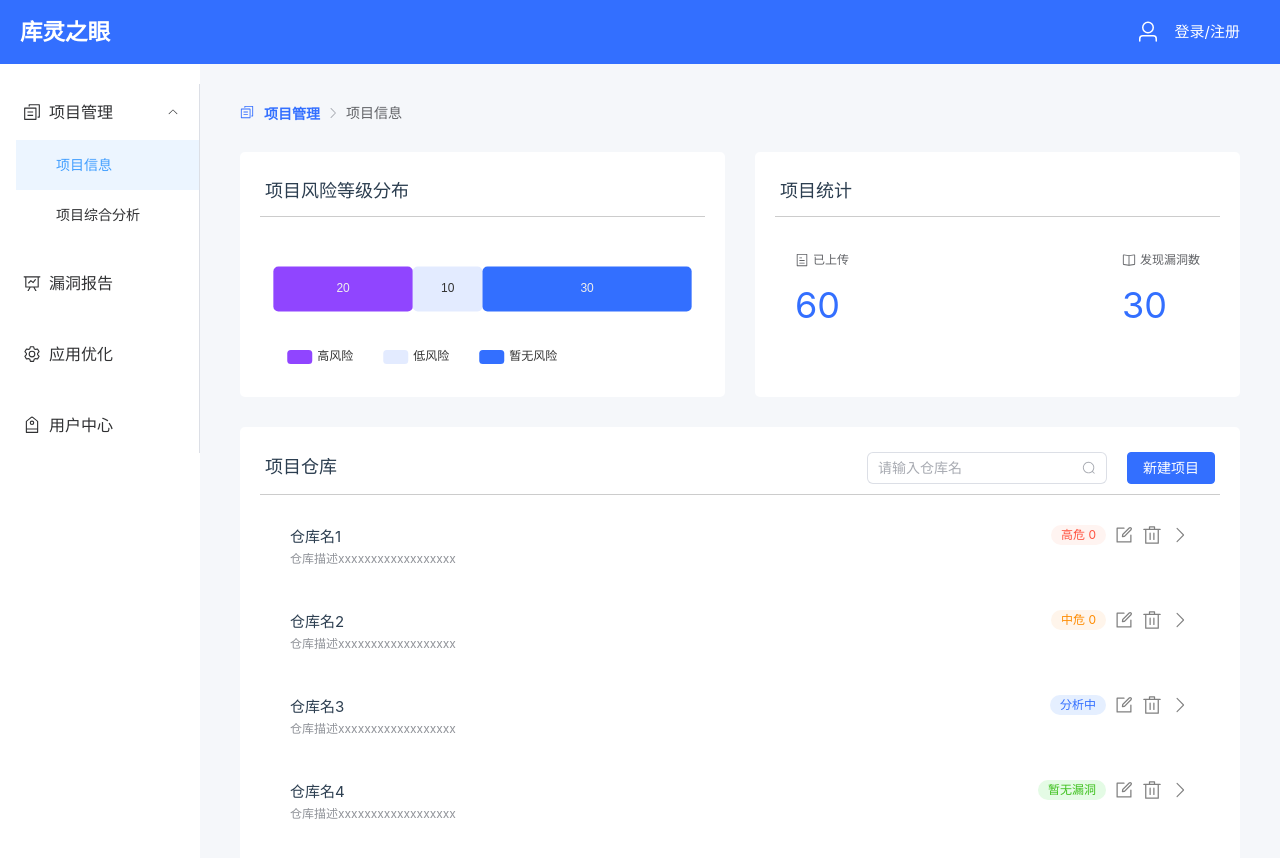
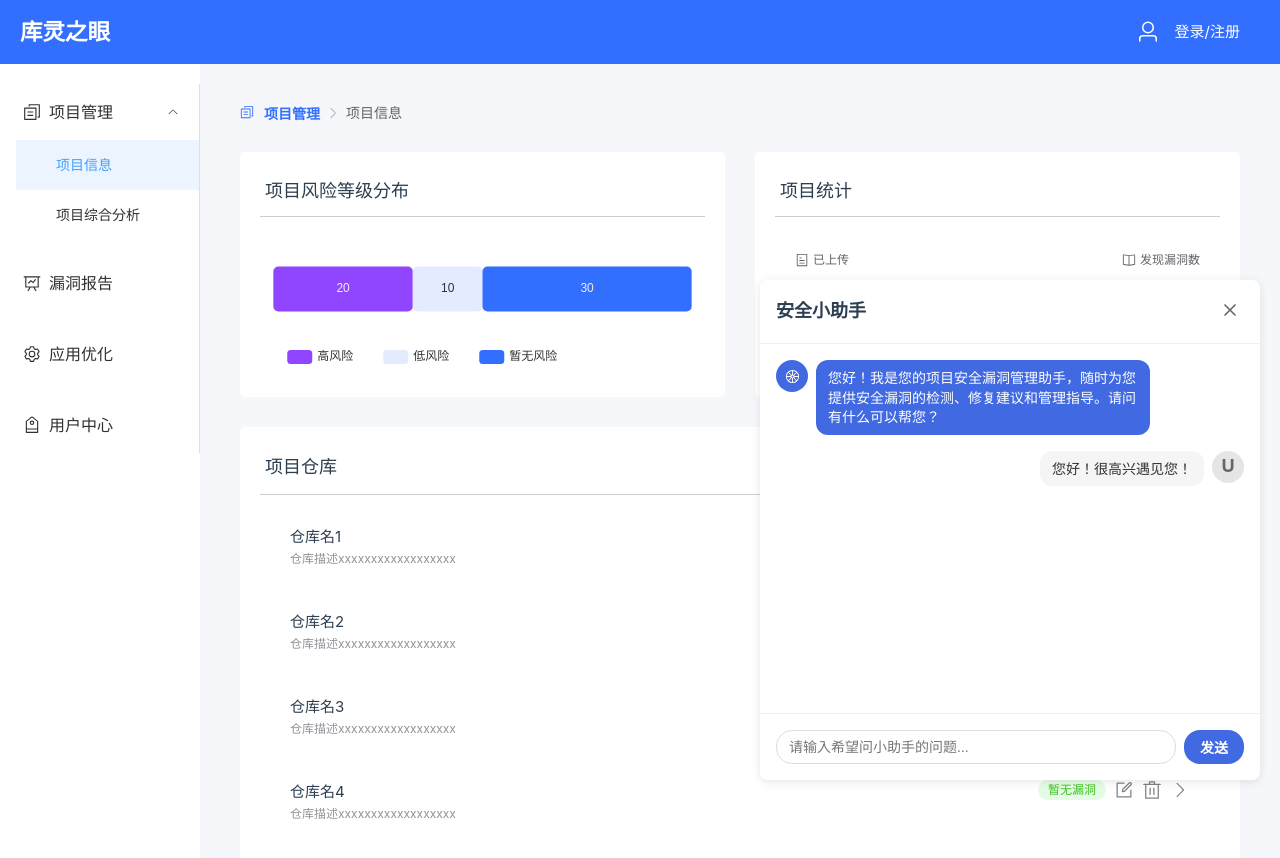
Before and after one commit to 1-211250191/software_security_fronted, a Vue app in the folder VulSystem/: page /projects/info in a window 1280 px wide. Shown: the top 858 px of the page. Built offline with nearby package versions, Linux system fonts and the light colour scheme; the HTML template or start-up script is replaced by a standard one.

Commit message:
feat: security assistant.

```diff
--- a/VulSystem/components.d.ts
+++ b/VulSystem/components.d.ts
@@ -51,6 +51,8 @@ declare module 'vue' {
     IconSupport: typeof import('./src/components/icons/IconSupport.vue')['default']
     IconTooling: typeof import('./src/components/icons/IconTooling.vue')['default']
     Llm: typeof import('./src/components/Optimize/Llm.vue')['default']
+    LLMHelper: typeof import('./src/components/LLMHelper/LLMHelper.vue')['default']
+    LLMHelperBody: typeof import('./src/components/LLMHelper/LLMHelperBody.vue')['default']
     LlmInfo: typeof import('./src/components/Optimize/LlmInfo.vue')['default']
     PInfo: typeof import('./src/components/Project/PInfo.vue')['default']
     ProjectForm: typeof import('./src/components/Project/ProjectForm.vue')['default']
--- /dev/null
+++ b/VulSystem/src/components/LLMHelper/LLMHelper.vue
@@ -0,0 +1,42 @@
+<script setup lang="ts">
+import { ref } from 'vue'
+import LLMHelperBody from "@/components/LLMHelper/LLMHelperBody.vue";
+import {Orange} from "@element-plus/icons-vue";
+
+const helperVisible = ref(false)
+</script>
+
+<template>
+  <div class="llm-helper">
+    <div class="llm-helper-button" @click="helperVisible = !helperVisible" v-show="helperVisible">
+        <el-icon size="24"><Orange /></el-icon>
+    </div>
+    <div class="llm-helper-body" v-show="!helperVisible">
+      <LLMHelperBody @closeBody="helperVisible = !helperVisible"/>
+    </div>
+  </div>
+
+</template>
+
+<style scoped>
+
+.llm-helper-button {
+  position: fixed;
+  right: 0;
+  bottom: 0;
+  margin: 20px;
+  width: 50px;
+  height: 50px;
+  border-radius: 50%;
+  background-color: #4169E1;
+  cursor: pointer;
+  display: flex;
+  justify-content: center;
+  align-items: center;
+}
+
+.llm-helper-button .el-icon {
+  color: white;
+}
+
+</style>
--- /dev/null
+++ b/VulSystem/src/components/LLMHelper/LLMHelperBody.vue
@@ -0,0 +1,285 @@
+<template>
+  <div class="chat-frame">
+
+    <div class="chat-header">
+      <h1>安全小助手</h1>
+      <button class="close-button" @click="$emit('closeBody')">
+        <svg xmlns="http://www.w3.org/2000/svg" viewBox="0 0 24 24" class="close-icon">
+          <path d="M6 18L18 6M6 6l12 12" stroke="currentColor" stroke-width="2" stroke-linecap="round"/>
+        </svg>
+      </button>
+    </div>
+
+    <div class="chat-messages">
+
+      <div v-for="message in messages" :key="message.timestamp" class="message-container">
+        <!-- assistant message -->
+        <div class="message assistant-message" v-if="message.isAssistant">
+          <div class="avatar assistant-avatar">
+            <el-icon style="color: white"><Orange></Orange></el-icon>
+          </div>
+          <div class="message-content">
+            {{ message.content }}
+          </div>
+        </div>
+
+        <!-- user message -->
+        <div class="message user-message" v-else>
+          <div class="avatar user-avatar">
+            <span>U</span>
+          </div>
+          <div class="message-content">
+            {{ message.content }}
+          </div>
+        </div>
+      </div>
+    </div>
+
+    <!-- input -->
+    <div class="input-area">
+      <input
+        v-model="inputMessage"
+        type="text"
+        placeholder="请输入希望问小助手的问题..."
+        @keyup.enter="sendMessage"
+      >
+      <button class="send-button" @click="sendMessage">发送</button>
+    </div>
+  </div>
+</template>
+
+<script setup lang="ts">
+import { ref } from 'vue'
+import {Orange} from "@element-plus/icons-vue";
+
+interface Message {
+  content: string
+  isAssistant: boolean
+  timestamp: number
+}
+
+const inputMessage = ref('')
+const messages = ref<Message[]>([
+  {
+    content: '您好！我是您的项目安全漏洞管理助手，随时为您提供安全漏洞的检测、修复建议和管理指导。请问有什么可以帮您？',
+    isAssistant: true,
+    timestamp: Date.now()
+  },
+  {
+    content: '您好！很高兴遇见您！',
+    isAssistant: false,
+    timestamp: Date.now()
+  }
+])
+
+const sendMessage = () => {
+  if (!inputMessage.value.trim()) return
+
+  const newMessage: Message = {
+    content: inputMessage.value,
+    isAssistant: false,
+    timestamp: Date.now()
+  }
+
+  messages.value.push(newMessage)
+  inputMessage.value = ''
+
+  //store only the last 10 messages
+  if (messages.value.length > 10) {
+    messages.value.shift()
+  }
+
+  // simulate assistant response
+  setTimeout(() => {
+    const assistantResponse: Message = {
+      content: '我很乐意帮助您解决问题，请详细描述您遇到的情况。',
+      isAssistant: true,
+      timestamp: Date.now()
+    }
+    messages.value.push(assistantResponse)
+  }, 1000)
+}
+
+const closeChat = () => {
+  console.log('关闭聊天')
+}
+</script>
+
+<style scoped>
+.chat-frame {
+  background-color: white;
+  border-radius: 8px;
+  box-shadow: 0 2px 10px rgba(0, 0, 0, 0.1);
+  max-width: 500px;
+  width: 100%;
+  margin: 0 auto;
+  display: flex;
+  flex-direction: column;
+  min-height: 500px;
+}
+
+.chat-header {
+  display: flex;
+  justify-content: space-between;
+  align-items: center;
+  padding: 16px;
+  border-bottom: 1px solid #eee;
+}
+
+.chat-header h1 {
+  font-size: 18px;
+  font-weight: bold;
+  margin: 0;
+}
+
+.close-button {
+  background: none;
+  border: none;
+  cursor: pointer;
+  padding: 4px;
+}
+
+.close-icon {
+  width: 20px;
+  height: 20px;
+  color: #666;
+}
+
+.chat-messages {
+  flex-grow: 1;
+  overflow-y: auto;
+  padding: 16px;
+  display: flex;
+  flex-direction: column;
+  gap: 16px;
+  max-height: 500px;
+}
+
+.message-container {
+  display: flex;
+  flex-direction: column;
+  gap: 8px;
+
+}
+
+.message {
+  display: flex;
+  align-items: flex-start;
+  gap: 8px;
+  max-width: 80%;
+}
+
+.user-message {
+  flex-direction: row-reverse;
+  align-self: flex-end;
+}
+
+.avatar {
+  min-width: 32px;
+  width: 32px;
+  height: 32px;
+  border-radius: 50%;
+  display: flex;
+  align-items: center;
+  justify-content: center;
+}
+
+.assistant-avatar {
+  background-color: #4169E1;
+}
+
+.user-avatar {
+  background-color: #e5e5e5;
+
+  span{
+    color: #666;
+    font-size: 18px;
+    font-weight: bold;
+  }
+}
+
+.assistant-icon {
+  width: 20px;
+  height: 20px;
+  fill: white;
+}
+
+.message-content {
+  padding: 8px 12px;
+  border-radius: 12px;
+  font-size: 14px;
+  line-height: 1.4;
+}
+
+.assistant-message .message-content {
+  background-color: #4169E1;
+  color: white;
+}
+
+.user-message .message-content {
+  background-color: #f5f5f5;
+  color: #333;
+}
+
+.input-area {
+  display: flex;
+  gap: 8px;
+  padding: 16px;
+  border-top: 1px solid #eee;
+}
+
+.input-area input {
+  flex-grow: 1;
+  padding: 8px 12px;
+  border: 1px solid #ddd;
+  border-radius: 16px;
+  font-size: 14px;
+  outline: none;
+}
+
+.input-area input:focus {
+  border-color: #4169E1;
+}
+
+.send-button {
+  background-color: #4169E1;
+  color: white;
+  border: none;
+  border-radius: 16px;
+  padding: 4px 16px;
+  cursor: pointer;
+  font-size: 14px;
+  font-weight: bold;
+  transition: background-color 0.2s;
+}
+
+.send-button:hover {
+  background-color: #3154b3;
+}
+
+/* 滚动条样式 */
+.chat-messages::-webkit-scrollbar {
+  width: 6px;
+}
+
+.chat-messages::-webkit-scrollbar-thumb {
+  background-color: rgba(0, 0, 0, 0.2);
+  border-radius: 3px;
+}
+
+.chat-messages::-webkit-scrollbar-track {
+  background-color: rgba(0, 0, 0, 0.05);
+}
+
+@media (max-width: 480px) {
+  .chat-frame {
+    height: 100vh;
+    max-width: 100%;
+    border-radius: 0;
+  }
+
+  .message {
+    max-width: 90%;
+  }
+}
+</style>
--- a/VulSystem/src/views/HomeView.vue
+++ b/VulSystem/src/views/HomeView.vue
@@ -52,6 +52,7 @@
         <!-- 路由占位符 -->
         <RouterView />
       </el-main>
+      <LLMHelper class="llm-helper"/>
     </el-container>
   </el-container>
 </template>
@@ -65,6 +66,7 @@ import {
 } from '@element-plus/icons-vue'
 import { computed } from 'vue'
 import { useRoute } from 'vue-router'
+import LLMHelper from "@/components/LLMHelper/LLMHelper.vue";
 const route = useRoute();
 
 const defaultIndex = computed(() => {
@@ -187,4 +189,11 @@ const titles: NavTitle[] = [
   padding: 25px;
   margin-left: 200px;
 }
+
+.llm-helper {
+  position: fixed;
+  right: 0;
+  bottom: 0;
+  margin: 20px;
+}
 </style>
```
